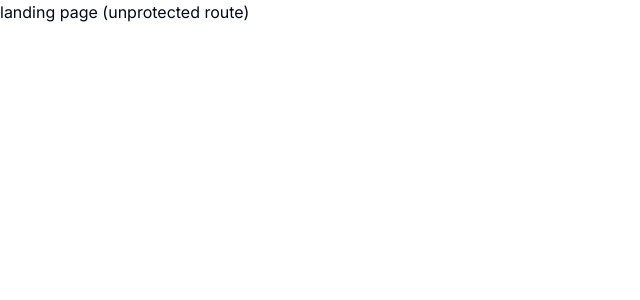
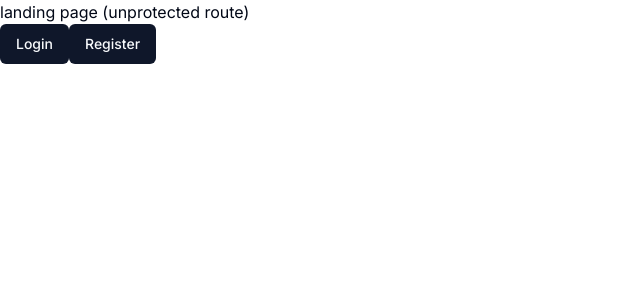
Before and after one commit to Stroller15/ThinkNova, a Next.js app: page / in a window 1280 px wide. Shown: the top 300 px of the page, without its empty margins (0-640 px from the left). Built offline with nearby package versions, Linux system fonts and the light colour scheme.

Commit message:
feat: :sparkles: add authentication with the help of clerk
add authentication with the help of clerk

```diff
--- /dev/null
+++ b/app/(auth)/(routes)/layout.tsx
@@ -0,0 +1,16 @@
+import { FC } from 'react'
+
+interface AuthLayoutProps {
+  children: React.ReactNode;
+}
+
+const AuthLayout: FC<AuthLayoutProps> = ({ children }) => {
+  return (
+    <div>
+      {/* height making problem */}
+      <div className="flex items-center justify-center h-full">{children}</div>
+    </div>
+  );
+};
+
+export default AuthLayout;
--- /dev/null
+++ b/app/(auth)/(routes)/sign-in/[[...sign-in]]/page.tsx
@@ -0,0 +1,5 @@
+import { SignIn } from "@clerk/nextjs";
+
+export default function Page() {
+  return <SignIn />;
+}
--- /dev/null
+++ b/app/(auth)/(routes)/sign-up/[[...sign-up]]/page.tsx
@@ -0,0 +1,5 @@
+import { SignUp } from "@clerk/nextjs";
+
+export default function Page() {
+  return <SignUp />;
+}
--- a/app/(dashboard)/(routes)/dashboard/page.tsx
+++ b/app/(dashboard)/(routes)/dashboard/page.tsx
@@ -1,9 +1,18 @@
+import { UserButton } from '@clerk/nextjs'
 import { FC } from 'react'
 
 
 
 const page: FC = ({}) => {
-  return <div>this is dashboard page</div>
+
+  return (
+    <div>
+      <p>this is dashboard page</p>
+      <UserButton afterSignOutUrl='/'/>
+    </div>
+
+
+  )
 }
 
 export default page
--- a/app/(landing)/page.tsx
+++ b/app/(landing)/page.tsx
@@ -1,9 +1,26 @@
 import { FC } from 'react'
-
+import Link from "next/link";
+import { Button } from '@/components/ui/button';
 
 
 const page: FC = ({}) => {
-  return <div>landing page (unprotected route)</div>
+  return (
+    <div>
+      <div>landing page (unprotected route)</div>
+      <div>
+        <Link href="/sign-in">
+          <Button>Login</Button>
+        </Link>
+
+
+        <Link href="/sign-up">
+          <Button>Register</Button>
+        </Link>
+        </div>
+
+    </div>
+  );
+
 }
 
 export default page
--- a/app/layout.tsx
+++ b/app/layout.tsx
@@ -1,13 +1,15 @@
 import './globals.css'
 import type { Metadata } from 'next'
 import { Inter } from 'next/font/google'
+import { ClerkProvider } from "@clerk/nextjs";
 
 const inter = Inter({ subsets: ['latin'] })
 
 export const metadata: Metadata = {
-  title: 'SparkNova',
-  description: 'SparkNova: Your all-in-one AI SaaS solution, seamlessly creating captivating content through chat, images, videos, and audio',
-}
+  title: "ThinkNova",
+  description:
+    "ThinkNova: Your all-in-one AI SaaS solution, seamlessly creating captivating content through chat, images, videos, and audio",
+};
 
 export default function RootLayout({
   children,
@@ -15,8 +17,10 @@ export default function RootLayout({
   children: React.ReactNode
 }) {
   return (
-    <html lang="en">
-      <body className={inter.className}>{children}</body>
-    </html>
+    <ClerkProvider>
+      <html lang="en">
+        <body className={inter.className}>{children}</body>
+      </html>
+    </ClerkProvider>
   )
 }
--- a/package.json
+++ b/package.json
@@ -9,6 +9,7 @@
     "lint": "next lint"
   },
   "dependencies": {
+    "@clerk/nextjs": "^4.23.2",
     "@radix-ui/react-slot": "^1.0.2",
     "@types/node": "20.4.5",
     "@types/react": "18.2.18",
```
Also changed, not shown: middleware.ts (added, +12 -0 lines), 1 other file (tests, documents, lock files or other folders).
